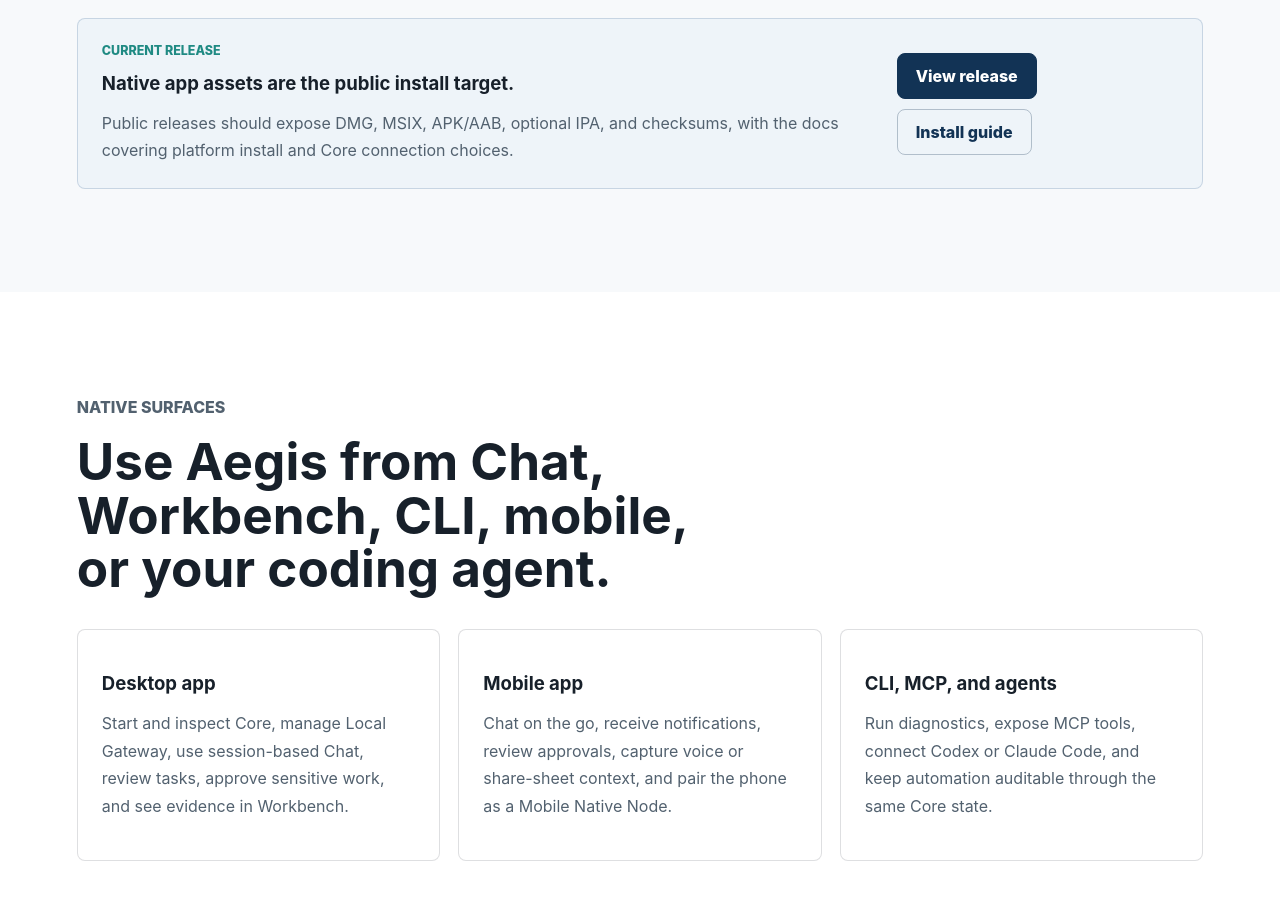
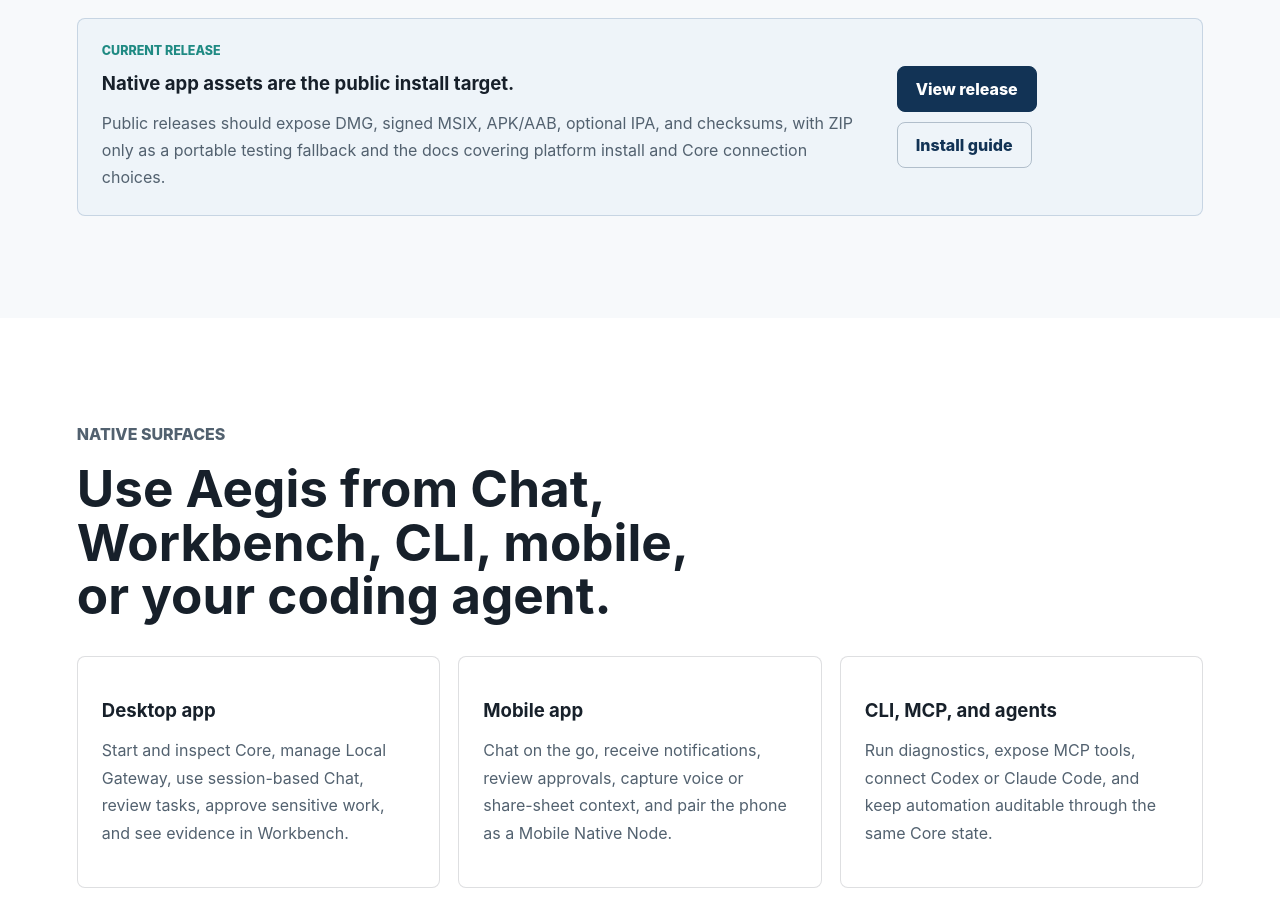
Before and after one commit to HaloForgeAI/aegis-site, a website: page public/index.html in a window 1280 px wide. Shown: the part 2637-3544 px from the top of the page. Drawn offline with Linux system fonts and the light colour scheme.

Commit message:
Align site with Windows MSIX install path

```diff
--- a/public/index.html
+++ b/public/index.html
@@ -134,8 +134,8 @@
               <p class="eyebrow">Current release</p>
               <h3>Native app assets are the public install target.</h3>
               <p>
-                Public releases should expose DMG, MSIX, APK/AAB, optional IPA,
-                and checksums, with the docs covering platform install and Core
+                Public releases should expose DMG, signed MSIX, APK/AAB, optional IPA,
+                and checksums, with ZIP only as a portable testing fallback and the docs covering platform install and Core
                 connection choices.
               </p>
             </div>
```
Also changed, not shown: README.md.
